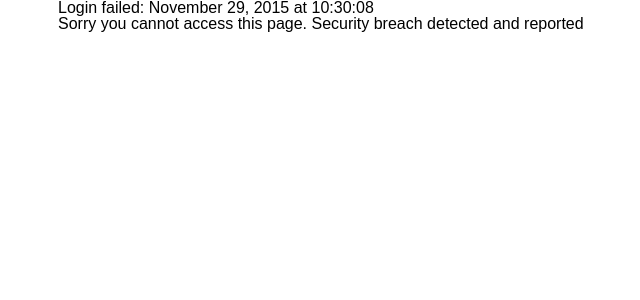
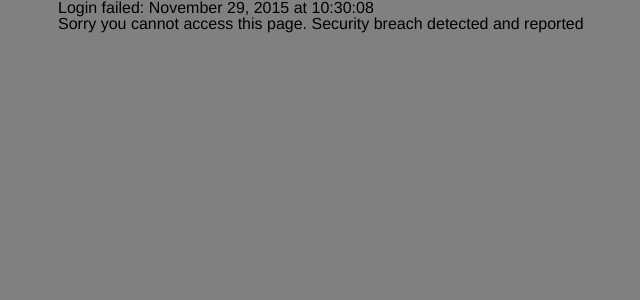
Before and after one commit to lilynguyen/cs148, a PHP site: page / in a window 1280 px wide. Shown: the top 300 px of the page, without its empty margins (6-646 px from the left). Run offline with PHP 8.4, Linux system fonts and the light colour scheme; data that the repository does not hold is empty; a stand-in replaces the project's code that opens the database connection.

Commit message:
css stuff

```diff
--- a/assignment10/css/base.css
+++ b/assignment10/css/base.css
@@ -1,13 +1,15 @@
-/*
-    Created on : Jun 10, 2015, 10:27:26 AM
-    Author     : Robert Erickson & Lily Nachos
-*/
+/* ======================================================
+    Created on : Nov 29, 2015, 05:15 PM
+    Author     : Lily H. Nguyen
+   ====================================================== */
+
 @import url('reset.css');
 
-/*------------------------   standard elements  ----------------------------- */
+/* ================== standard elements ================== */
 * {
     font-size: 11pt;
-    font-family: arial;
+    font-family: Helvetica;
+    background: #808080
 }
 
 body {
@@ -50,7 +52,7 @@ footer{
     text-align: center;
 }
 
-/*------------------------   classes           ------------------------------ */
+/* ================== classes ================== */
 
 .even{
     background-color: whitesmoke;
@@ -64,14 +66,14 @@ footer{
     width: 150px;
 }
 
-/*------------------------   nav section only  ------------------------------ */
+/* ================== nav section only ================== */
 nav ol li{
     display: inline-block;
     list-style-type: none;
     padding-right: 2em;
 }
 
-/*------------------------   table page  only  ------------------------------ */
+/* ================== table page  only ================== */
 #table aside{
     height: 600px;
     float: left;
--- a/assignment10/footer.php
+++ b/assignment10/footer.php
@@ -1,8 +1,8 @@
 
 <!-- ===== START FOOTER ===== -->
     <footer>
-    	<img src='images/signature.png' alt='Signature Image'>
     	<p>Designed by <a href='http://www.uvm.edu/~lhnguyen'>Lily H. Nguyen</a></p>
+    	<img src='images/signature.png' alt='Signature Image' width='100px' height='auto'>
     </footer>
 <!-- ===== END FOOTER ===== -->
   </body>
```
